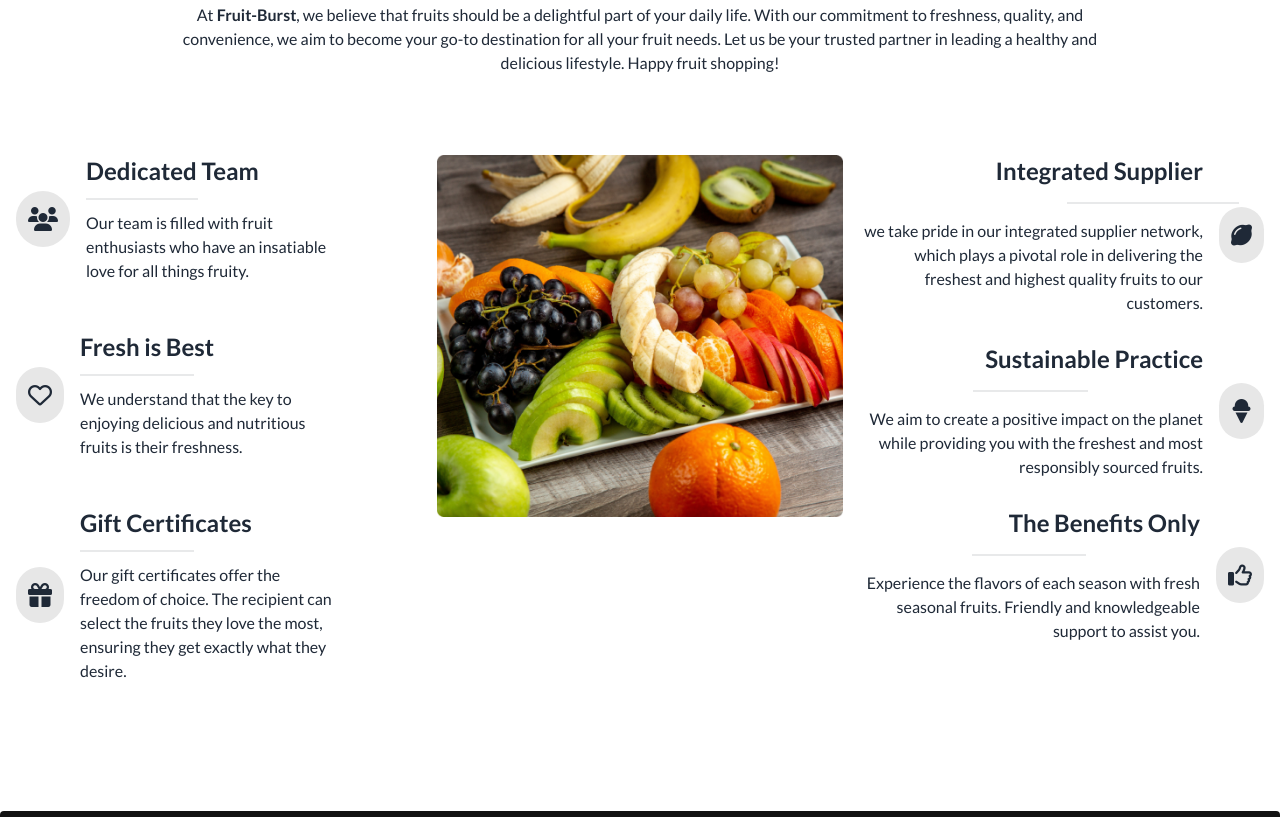
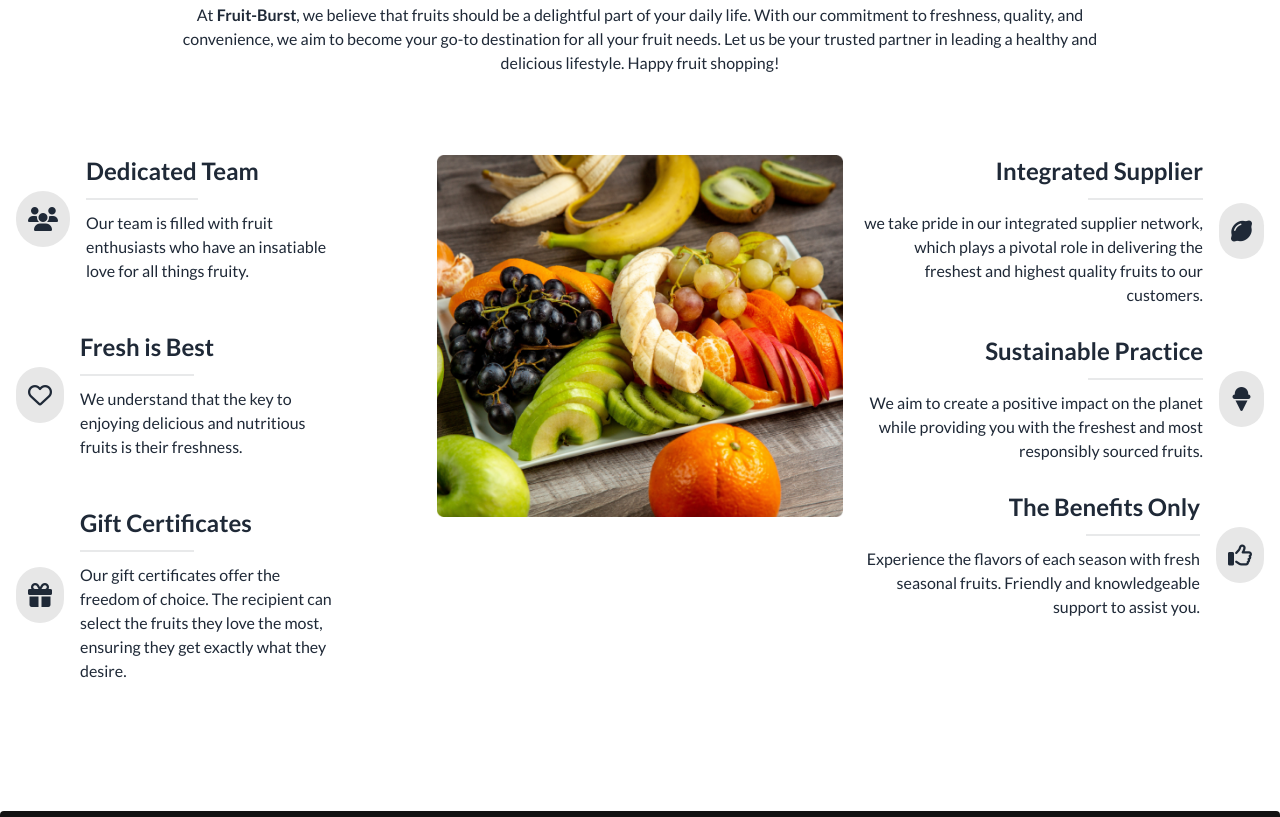
Before and after one commit to mahfuja5768/fruit-burst, a plain HTML site: page index.html in a window 1280 px wide. Shown: the part 3263-4080 px from the top of the page. Drawn offline with nearby package versions, Linux system fonts and the light colour scheme.

Commit message:
add divider

```diff
--- a/index.html
+++ b/index.html
@@ -1292,9 +1292,9 @@
           <div class="last-content space-y-7 text-right">
             <div class="flex flex-col-reverse lg:flex-row justify-center items-center gap-y-3 text-center lg:text-right"
             >
-              <div class="me-4 relative space-y-3 lg:space-y-2">
+              <div class="me-4 space-y-3 lg:space-y-6 relative">
                 <h3 class="text-2xl font-bold">Integrated Supplier</h3>
-                <div class="divider w-1/3 mx-auto lg:w-1/2 lg:ms-52"></div>
+                <div class="divider w-1/3 mx-auto lg:absolute right-0 top-3"></div>
                 <p class="md:w-3/4 md:mx-auto lg:w-full mx-0">
                   we take pride in our integrated supplier network, which plays
                   a pivotal role in delivering the freshest and highest quality
@@ -1308,9 +1308,9 @@
             <div
               class="flex flex-col-reverse lg:flex-row justify-center items-center gap-y-3 text-center lg:text-right"
             >
-              <div class="me-4 relative space-y-3 lg:space-y-2">
+              <div class="me-4 relative space-y-3 lg:space-y-6">
                 <h3 class="text-2xl font-bold">Sustainable Practice</h3>
-                <div class="divider w-1/3 mx-auto"></div>
+                <div class="divider w-1/3 mx-auto lg:absolute right-0 top-3"></div>
                 <p class="md:w-3/4 md:mx-auto lg:w-full mx-0">
                   We aim to create a positive impact on the planet while
                   providing you with the freshest and most responsibly sourced
@@ -1324,9 +1324,9 @@
             <div
               class="flex flex-col-reverse lg:flex-row justify-center items-center gap-y-3 text-center lg:text-right"
             >
-              <div class="me-4 relative space-y-3 lg:space-y-2">
+              <div class="me-4 relative space-y-3 lg:space-y-6">
                 <h3 class="text-2xl font-bold">The Benefits Only</h3>
-                <div class="divider w-1/3 mx-auto"></div>
+                <div class="divider w-1/3 mx-auto lg:absolute right-0 top-3"></div>
                 <p class="md:w-3/4 md:mx-auto lg:w-full mx-0">
                   Experience the flavors of each season with fresh seasonal
                   fruits. Friendly and knowledgeable support to assist you.
```
